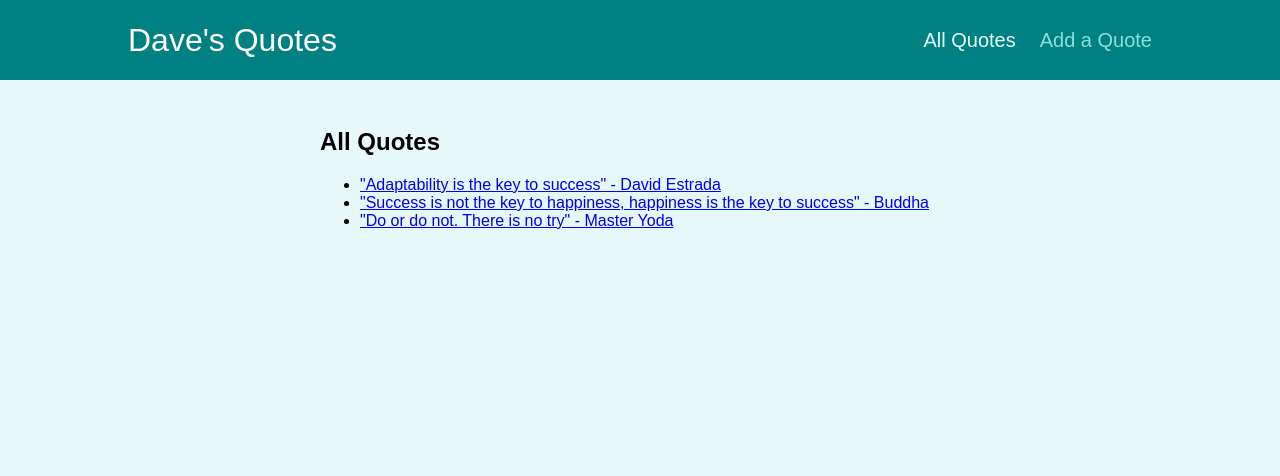
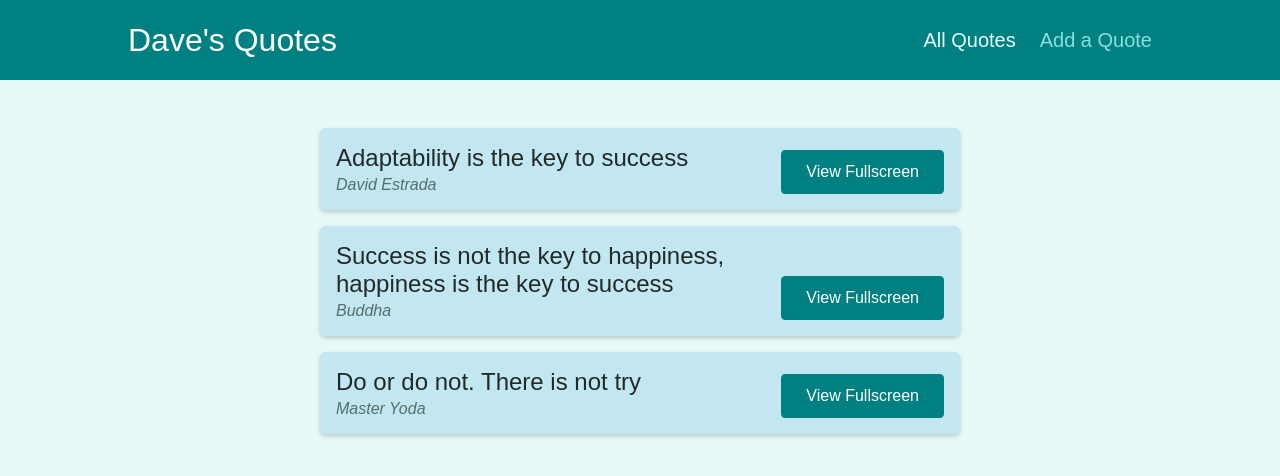
Before and after one commit to David-EstradaSD/DavesQuotes, a React (Create React App) app: page /quotes in a window 1280 px wide. Shown: the top 476 px of the page. Built offline with nearby package versions, Linux system fonts and the light colour scheme.

Commit message:
Create DUMMY_QUOTES data and connect quoteForm.js

```diff
--- a/src/components/pages/AllQuotes.js
+++ b/src/components/pages/AllQuotes.js
@@ -1,27 +1,16 @@
-import { Link } from "react-router-dom";
+import QuoteList from '../quotes/QuoteList';
+
+const DUMMY_QUOTES = [
+  { id: 'q1', author: 'David Estrada', text: "Adaptability is the key to success" },
+  { id: 'q2', author: 'Buddha', text: "Success is not the key to happiness, happiness is the key to success" },
+  { id: 'q3', author: 'Master Yoda', text: "Do or do not. There is not try" },
+
+]
+
 
 const AllQuotes = () => {
   return (
-    <section>
-      <h1>All Quotes</h1>
-      <ul>
-        <li>
-          <Link to="/quotes/q1">
-            "Adaptability is the key to success" - David Estrada
-          </Link>
-        </li>
-        <li>
-          <Link to="/quotes/q2">
-            "Success is not the key to happiness, happiness is the key to success" - Buddha
-          </Link>
-        </li>
-        <li>
-          <Link to="/quotes/q3">
-            "Do or do not. There is no try" - Master Yoda
-          </Link>
-        </li>
-      </ul>
-    </section>
+    <QuoteList quotes={DUMMY_QUOTES} />
   );
 };
 
--- a/src/components/pages/NewQuote.js
+++ b/src/components/pages/NewQuote.js
@@ -1,6 +1,13 @@
+import QuoteForm from '../quotes/QuoteForm';
+
 const NewQuote = () => {
+
+    const addQuoteHandler = quoteData => {
+        console.log(quoteData); // will send to DB later
+    };
+
     return (
-        <h1>New Quote</h1>
+        <QuoteForm onAddQuote={addQuoteHandler} />
     );
 };
 
```
Also changed, not shown: 1 other file (tests, documents, lock files or other folders).
